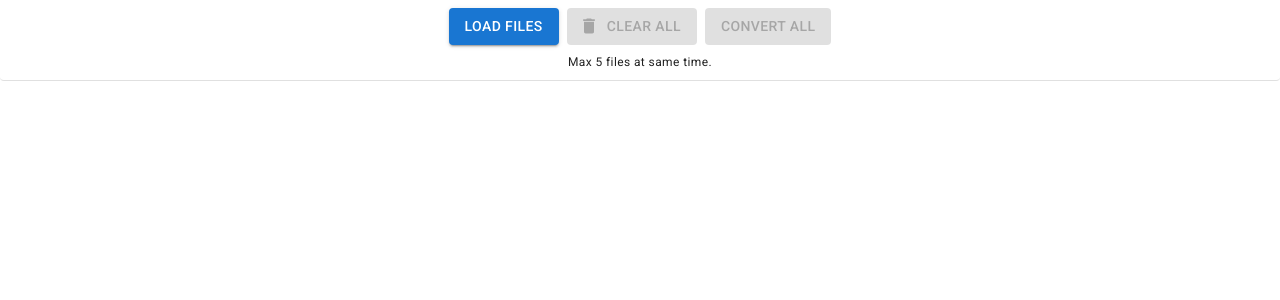
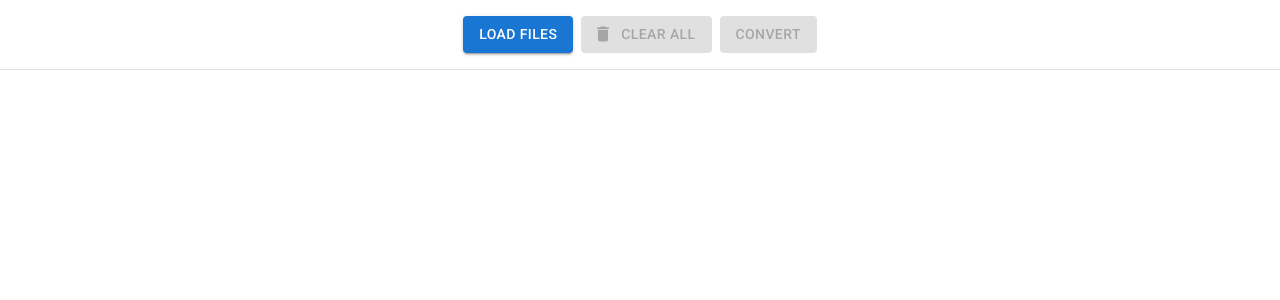
Before and after one commit to TwoZer00/imageConverter, a React (Vite) app: page / in a window 1280 px wide. Shown: the top 300 px of the page. Built offline with nearby package versions, Linux system fonts and the light colour scheme.

Commit message:
inital commit

```diff
--- a/package.json
+++ b/package.json
@@ -14,6 +14,7 @@
     "@emotion/styled": "^11.11.5",
     "@fontsource/roboto": "^5.0.13",
     "@mui/icons-material": "^5.15.18",
+    "@mui/lab": "^5.0.0-alpha.170",
     "@mui/material": "^5.15.18",
     "react": "^18.2.0",
     "react-dom": "^18.2.0",
--- a/src/pages/Main.jsx
+++ b/src/pages/Main.jsx
@@ -1,17 +1,44 @@
 import { PropTypes } from 'prop-types'
-import { useState } from 'react'
-import { Box, Stack, Button, CssBaseline, ThemeProvider, createTheme, Typography, IconButton, useTheme, alpha } from '@mui/material'
-import { Close, Delete } from '@mui/icons-material'
-
+import { useRef, useState } from 'react'
+import { Box, Stack, Button, CssBaseline, ThemeProvider, createTheme, Typography, IconButton, useTheme, alpha, LinearProgress, Tooltip, Chip } from '@mui/material'
+import Masonry from '@mui/lab/Masonry'
+import { Delete, Download } from '@mui/icons-material'
+const API_URL = 'https://image-converter-k56z.onrender.com/api/image/converter'
 export default function Main () {
   const theme = createTheme()
   const [files, setFiles] = useState([])
+  const convert = () => {
+    const temp = [...files]
+    temp.forEach((item, index) => {
+      const formData = new FormData()
+      formData.append('image', item)
+      setFiles((val) => {
+        const temp = [...val]
+        temp[index] = item
+        return temp
+      })
+      if (item.fileconverted) {
+        return // work as continue
+      }
+      item.loading = true
+      fetch(API_URL, { method: 'POST', body: formData }).then((res) => res.blob()).then((blob) => {
+        item.fileconverted = blob // save blob to item
+        item.downloable = true
+        item.loading = false
+        setFiles((val) => {
+          const temp = [...val]
+          temp[index] = item
+          return temp
+        })
+      })
+    })
+  }
   return (
     <>
       <ThemeProvider theme={theme}>
         <CssBaseline />
-        <Stack maxWidth='100dvw' p={1} height='100dvh'>
-          <InputFile files={[files, setFiles]} />
+        <Stack maxWidth='100dvw' height='100dvh'>
+          <InputFile files={[files, setFiles]} converter={convert} loading={files.some(item => item.loading)} />
           <FileList files={[files, setFiles]} />
         </Stack>
       </ThemeProvider>
@@ -19,9 +46,10 @@ export default function Main () {
   )
 }
 
-const InputFile = ({ files }) => {
+const InputFile = ({ files, converter }) => {
   const [data, setData] = files
   const theme = useTheme()
+  const fileInputRef = useRef(null)
   const handleChange = (e) => {
     const InputFiles = Array.from(e.target.files)
     const temp = [...data, ...InputFiles]
@@ -31,58 +59,79 @@ const InputFile = ({ files }) => {
     }
     setData(temp)
   }
+  const handleClear = () => {
+    setData([])
+    fileInputRef.current.value = ''
+  }
   return (
-    <Box sx={{ py: 1, position: 'fixed', backgroundColor: `${alpha(theme.palette.background.default, 0.1)}`, width: '100%', display: 'flex', alignItems: 'center', justifyContent: 'center', zIndex: 2, left: 0, top: 0, flexDirection: 'column', backdropFilter: 'blur(5px)', border: 1, borderRadius: 1, borderColor: theme.palette.divider, borderLeft: 0, borderRight: 0, borderTop: 0 }}>
+    <Box sx={{ py: 2, position: 'fixed', backgroundColor: `${alpha(theme.palette.background.default, 0.25)}`, width: '100%', display: 'flex', alignItems: 'center', justifyContent: 'center', zIndex: 2, left: 0, top: 0, flexDirection: 'column', backdropFilter: 'blur(5px)', border: 1, borderColor: theme.palette.divider, borderLeft: 0, borderRight: 0, borderTop: 0 }}>
       <Stack direction='row' gap={1}>
-        <input type='file' multiple hidden id='input-file' onChange={handleChange} />
+        <input accept='image/png,image/jpg,image/jpeg' type='file' multiple hidden id='input-file' onChange={handleChange} ref={fileInputRef} />
         <Stack component='label' htmlFor='input-file'>
           <Button variant='contained' sx={{ textWrap: 'nowrap', width: 'fit-content' }} component='span' role='button'>
             Load Files
           </Button>
         </Stack>
-        <Button disabled={data.length === 0} variant='contained' sx={{ textWrap: 'nowrap', width: 'fit-content', height: 'fit-content' }} startIcon={<Delete />} onClick={() => setData([])}>
+        <Button
+          disabled={data.length === 0} variant='contained' sx={{ textWrap: 'nowrap', width: 'fit-content', height: 'fit-content' }} startIcon={<Delete />} onClick={handleClear}
+        >
           Clear all
         </Button>
-        <Button variant='contained' sx={{ width: 'fit-content' }} disabled={data.length === 0}>
-          Convert all
+        <Button variant='contained' sx={{ width: 'fit-content' }} disabled={data.length === 0} onClick={() => { converter() }}>
+          Convert {data.length > 1 && 'all'}
         </Button>
       </Stack>
-      <Typography variant='caption' align='center' mt={1} display='block' sx={{ ':first-letter': { textTransform: 'uppercase' } }}>max 5 files at same time.</Typography>
     </Box>
   )
 }
 const FileList = ({ files }) => {
+  const theme = useTheme()
   const [data, setData] = files
+  const loading = data.some(item => item.loading)
   const handleClick = (index) => {
     data.splice(index, 1)
     setData([...data])
   }
   return (
-    <Box height='100%' flex='auto' width='100%' maxWidth='md' mx='auto' mt={9}>
-      <Stack direction='column' overflow='auto'>
+    <Box height='100%' flex='auto' width='100%' overflow='auto' pt={9} pb={1}>
+      <Box mt={0.6} mb={2} position='sticky' sx={{ top: 5, zIndex: 1 }}>
+        {loading && <LinearProgress sx={{ width: '100%' }} />}
+      </Box>
+      <Masonry columns={2} spacing={4} sx={{ maxWidth: 'xl', width: '100%', mx: 'auto', p: 1 }}>
         {data.map((file, index) => (
-          <Stack direction='column' key={index} flex={1} width='200px'>
+          <Box key={index} width='200px' border={1} p={2} boxSizing='content-box' borderRadius={2} borderColor={theme.palette.divider}>
             <Stack direction='row' alignItems='center'>
-              <Typography variant='body1' maxWidth='100%' noWrap>{file.name || 'no filename'}</Typography>
-              <IconButton onClick={() => handleClick(index)} sx={{ zIndex: 1, placeSelf: 'flex-end' }}>
-                <Close />
+              <Tooltip title={file.name}>
+                <Typography variant='body1' maxWidth='100%' flex={1} noWrap>{file.name || 'no filename'}</Typography>
+              </Tooltip>
+            </Stack>
+            <Box position='relative'>
+              <img src={URL.createObjectURL(file.fileconverted || file)} alt={file.name} style={{ height: 'auto', width: '100%', objectFit: 'contain' }} />
+              {file.fileconverted && <Chip sx={{ m: 2, position: 'absolute', right: 0, top: 0, zIndex: 1, textTransform: 'uppercase' }} color='secondary' size='small' variant='contained' label='webm' />}
+            </Box>
+            <Typography variant='caption' textAlign='center' display='block'>{getSize(file.size)}</Typography>
+            <Stack direction='row' justifyContent='flex-end' alignItems='center'>
+              <IconButton disabled={!file.downloable} size='small' component='a' href={file.fileconverted && URL.createObjectURL(file.fileconverted)} download>
+                <Download />
+              </IconButton>
+              <IconButton size='small' onClick={() => handleClick(index)}>
+                <Delete />
               </IconButton>
             </Stack>
-            <img src={URL.createObjectURL(file)} alt={file.name} style={{ height: '200px', width: '200px', objectFit: 'contain' }} />
-            <Typography variant='caption' textAlign='center'>{getSize(file.size)}</Typography>
-          </Stack>
+          </Box>
         ))}
-      </Stack>
+      </Masonry>
     </Box>
   )
 }
 InputFile.propTypes = {
-  files: PropTypes.array.isRequired
+  files: PropTypes.array.isRequired,
+  converter: PropTypes.func.isRequired,
+  loading: PropTypes.bool.isRequired
 }
 FileList.propTypes = {
   files: PropTypes.array.isRequired
 }
-
 const getSize = (size) => {
   const kb = size / 1024
   const mb = kb / 1024
```
Also changed, not shown: 1 other file (tests, documents, lock files or other folders).
